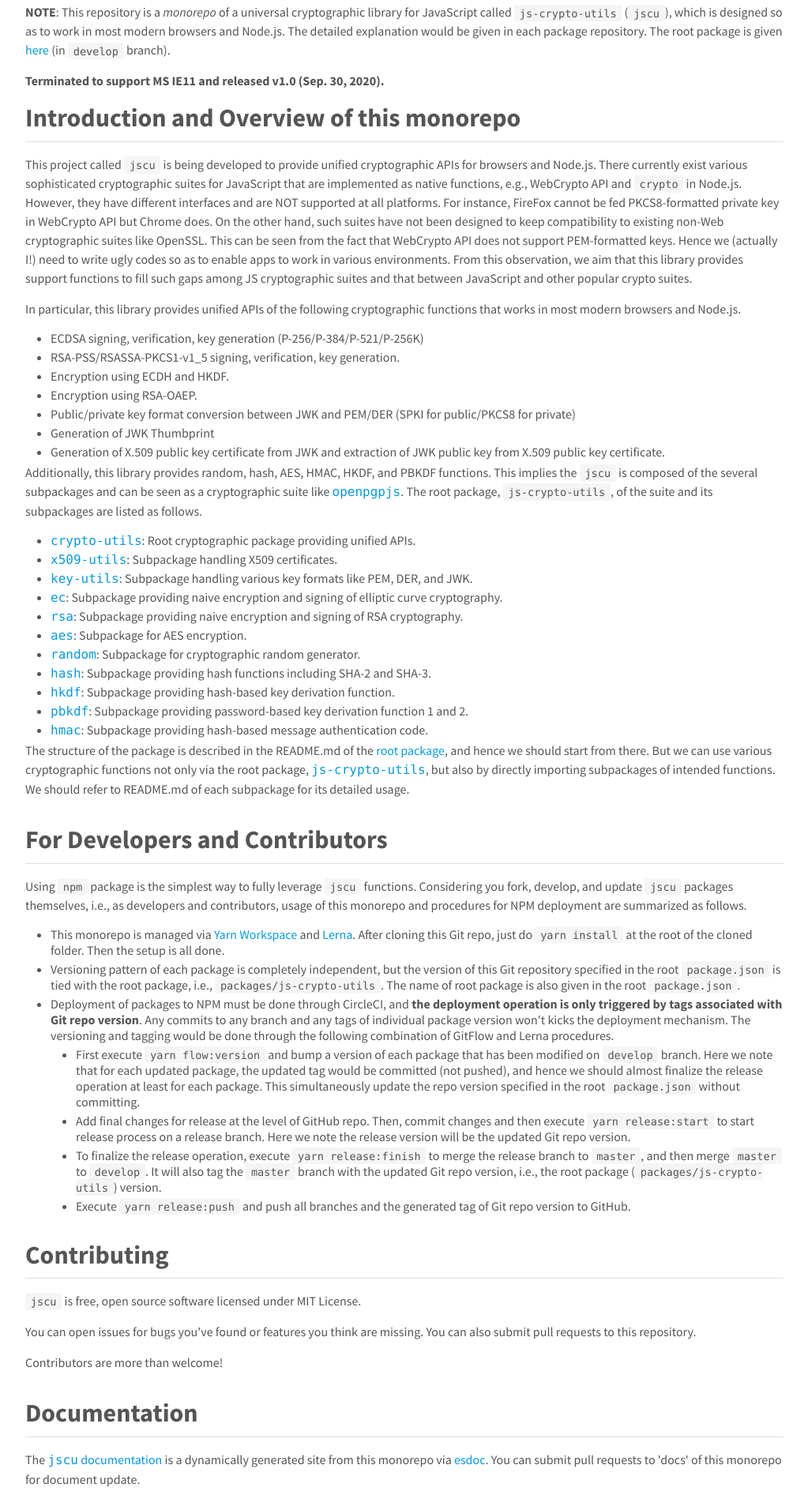
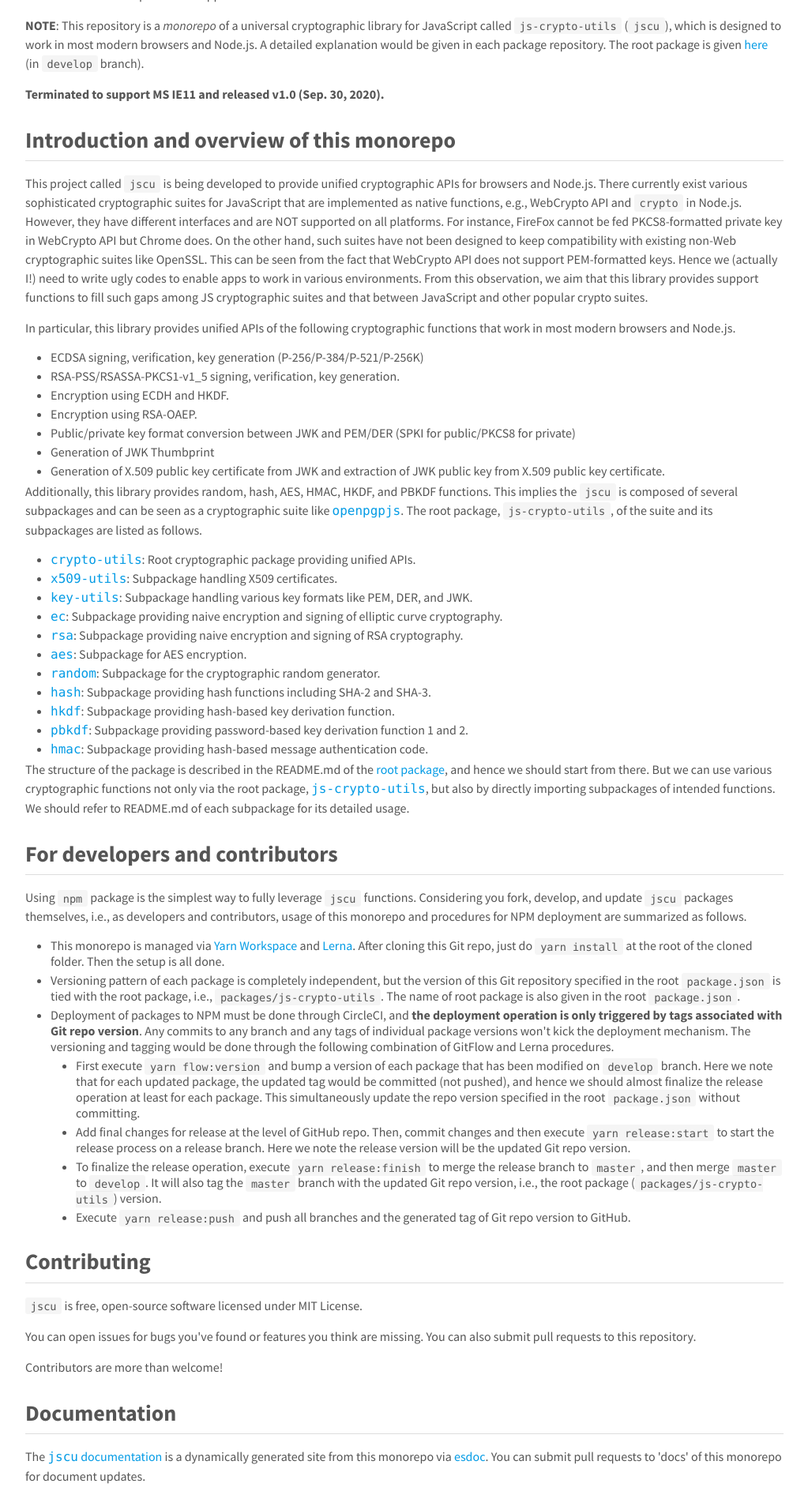
Before and after one commit to junkurihara/jscu-webpage, a plain HTML site: page docs/index.html in a window 1280 px wide. Shown: the part 826-2714 px from the top of the page at 79% size, without its empty margins (238-1261 px from the left). Drawn offline with Linux system fonts and the light colour scheme.

Commit message:
Updated via CircleCI

```diff
--- a/docs/index.html
+++ b/docs/index.html
@@ -33,7 +33,8 @@
 </div>
 </nav>
 
-<div class="content" data-ice="content"><div data-ice="index" class="github-markdown"><h2 id="jscu--a-universal-cryptographic-library-for-javascript">jscu: A Universal Cryptographic Library for JavaScript</h2><p><a href="https://circleci.com/gh/junkurihara/jscu"><img src="https://circleci.com/gh/junkurihara/jscu.svg?style=svg" alt="CircleCI"></a>
+<div class="content" data-ice="content"><div data-ice="index" class="github-markdown"><h1 id="jscu--a-universal-cryptographic-library-for-javascript">jscu: A Universal Cryptographic Library for JavaScript</h1><p>--</p>
+<p><a href="https://circleci.com/gh/junkurihara/jscu"><img src="https://circleci.com/gh/junkurihara/jscu.svg?style=svg" alt="CircleCI"></a>
 <a href="https://codecov.io/gh/junkurihara/jscu"><img src="https://codecov.io/gh/junkurihara/jscu/branch/develop/graph/badge.svg" alt="codecov"></a>
 <a href="https://codeclimate.com/github/junkurihara/jscu/maintainability"><img src="https://api.codeclimate.com/v1/badges/3e20cff0e8e062363a13/maintainability.svg" alt="Maintainability"></a>
 <a href="https://opensource.org/licenses/MIT"><img src="https://img.shields.io/badge/License-MIT-yellow.svg" alt="License: MIT"></a></p>
@@ -41,53 +42,53 @@
 <p><strong>WARNING</strong>: At this time this solution should be considered suitable for research and experimentation, further code and security review is needed before utilization in a production application.</p>
 </blockquote>
 <blockquote>
-<p><strong>NOTE</strong>: This repository is a <em>monorepo</em> of a universal cryptographic library for JavaScript called <code>js-crypto-utils</code> (<code>jscu</code>), which is designed so as to work in most modern browsers and Node.js. The detailed explanation would be given in each package repository. The root package is given <a href="https://github.com/junkurihara/jscu/tree/develop/packages/js-crypto-utils">here</a> (in <code>develop</code> branch).</p>
+<p><strong>NOTE</strong>: This repository is a <em>monorepo</em> of a universal cryptographic library for JavaScript called <code>js-crypto-utils</code> (<code>jscu</code>), which is designed to work in most modern browsers and Node.js. A detailed explanation would be given in each package repository. The root package is given <a href="https://github.com/junkurihara/jscu/tree/develop/packages/js-crypto-utils">here</a> (in <code>develop</code> branch).</p>
 </blockquote>
 <blockquote>
 <p><strong>Terminated to support MS IE11 and released v1.0 (Sep. 30, 2020).</strong></p>
 </blockquote>
-<h1 id="introduction-and-overview-of-this-monorepo">Introduction and Overview of this monorepo</h1><p>This project called <code>jscu</code> is being developed to provide unified cryptographic APIs for browsers and Node.js. There currently exist various sophisticated cryptographic suites for JavaScript that are implemented as native functions, e.g., WebCrypto API and <code>crypto</code> in Node.js. However, they have different interfaces and are NOT supported at all platforms. For instance, FireFox cannot be fed PKCS8-formatted private key in WebCrypto API but Chrome does. On the other hand, such suites have not been designed to keep compatibility to existing non-Web cryptographic suites like OpenSSL. This can be seen from the fact that WebCrypto API does not support PEM-formatted keys. Hence we (actually I!) need to write ugly codes so as to enable apps to work in various environments. From this observation, we aim that this library provides support functions to fill such gaps among JS cryptographic suites and that between JavaScript and other popular crypto suites.</p>
-<p>In particular, this library provides unified APIs of the following cryptographic functions that works in most modern browsers and Node.js.</p>
+<h2 id="introduction-and-overview-of-this-monorepo">Introduction and overview of this monorepo</h2><p>This project called <code>jscu</code> is being developed to provide unified cryptographic APIs for browsers and Node.js. There currently exist various sophisticated cryptographic suites for JavaScript that are implemented as native functions, e.g., WebCrypto API and <code>crypto</code> in Node.js. However, they have different interfaces and are NOT supported on all platforms. For instance, FireFox cannot be fed PKCS8-formatted private key in WebCrypto API but Chrome does. On the other hand, such suites have not been designed to keep compatibility with existing non-Web cryptographic suites like OpenSSL. This can be seen from the fact that WebCrypto API does not support PEM-formatted keys. Hence we (actually I!) need to write ugly codes to enable apps to work in various environments. From this observation, we aim that this library provides support functions to fill such gaps among JS cryptographic suites and that between JavaScript and other popular crypto suites.</p>
+<p>In particular, this library provides unified APIs of the following cryptographic functions that work in most modern browsers and Node.js.</p>
 <ul>
 <li>ECDSA signing, verification, key generation (P-256/P-384/P-521/P-256K)</li>
 <li>RSA-PSS/RSASSA-PKCS1-v1_5 signing, verification, key generation.</li>
 <li>Encryption using ECDH and HKDF.</li>
-<li>Encryption using RSA-OAEP. </li>
+<li>Encryption using RSA-OAEP.</li>
 <li>Public/private key format conversion between JWK and PEM/DER (SPKI for public/PKCS8 for private)</li>
 <li>Generation of JWK Thumbprint</li>
 <li>Generation of X.509 public key certificate from JWK and extraction of JWK public key from X.509 public key certificate.</li>
 </ul>
-<p>Additionally, this library provides random, hash, AES, HMAC, HKDF, and PBKDF functions. This implies the <code>jscu</code> is composed of the several subpackages and can be seen as a cryptographic suite like <a href="https://openpgpjs.org/"><code>openpgpjs</code></a>. The root package, <code>js-crypto-utils</code>, of the suite and its subpackages are listed as follows.</p>
+<p>Additionally, this library provides random, hash, AES, HMAC, HKDF, and PBKDF functions. This implies the <code>jscu</code> is composed of several subpackages and can be seen as a cryptographic suite like <a href="https://openpgpjs.org/"><code>openpgpjs</code></a>. The root package, <code>js-crypto-utils</code>, of the suite and its subpackages are listed as follows.</p>
 <ul>
 <li><a href="https://github.com/junkurihara/jscu/tree/develop/packages/js-crypto-utils"><code>crypto-utils</code></a>: Root cryptographic package providing unified APIs.</li>
 <li><a href="https://github.com/junkurihara/jscu/tree/develop/packages/js-x509-utils"><code>x509-utils</code></a>: Subpackage handling X509 certificates.</li>
 <li><a href="https://github.com/junkurihara/jscu/tree/develop/packages/js-crypto-key-utils"><code>key-utils</code></a>: Subpackage handling various key formats like PEM, DER, and JWK.</li>
 <li><a href="https://github.com/junkurihara/jscu/tree/develop/packages/js-crypto-ec"><code>ec</code></a>: Subpackage providing naive encryption and signing of elliptic curve cryptography.</li>
-<li><a href="https://github.com/junkurihara/jscu/tree/develop/packages/js-crypto-rsa"><code>rsa</code></a>: Subpackage providing naive encryption and signing of RSA cryptography. </li>
+<li><a href="https://github.com/junkurihara/jscu/tree/develop/packages/js-crypto-rsa"><code>rsa</code></a>: Subpackage providing naive encryption and signing of RSA cryptography.</li>
 <li><a href="https://github.com/junkurihara/jscu/tree/develop/packages/js-crypto-aes"><code>aes</code></a>: Subpackage for AES encryption.</li>
-<li><a href="https://github.com/junkurihara/jscu/tree/develop/packages/js-crypto-random"><code>random</code></a>: Subpackage for cryptographic random generator.</li>
+<li><a href="https://github.com/junkurihara/jscu/tree/develop/packages/js-crypto-random"><code>random</code></a>: Subpackage for the cryptographic random generator.</li>
 <li><a href="https://github.com/junkurihara/jscu/tree/develop/packages/js-crypto-hash"><code>hash</code></a>: Subpackage providing hash functions including SHA-2 and SHA-3.</li>
 <li><a href="https://github.com/junkurihara/jscu/tree/develop/packages/js-crypto-hkdf"><code>hkdf</code></a>: Subpackage providing hash-based key derivation function.</li>
 <li><a href="https://github.com/junkurihara/jscu/tree/develop/packages/js-crypto-pbkdf"><code>pbkdf</code></a>: Subpackage providing password-based key derivation function 1 and 2.</li>
 <li><a href="https://github.com/junkurihara/jscu/tree/develop/packages/js-crypto-hmac"><code>hmac</code></a>: Subpackage providing hash-based message authentication code.</li>
 </ul>
 <p>The structure of the package is described in the README.md of the <a href="https://github.com/junkurihara/jscu/tree/develop/packages/js-crypt-utils">root package</a>, and hence we should start from there. But we can use various cryptographic functions not only via the root package, <a href="https://github.com/junkurihara/jscu/tree/develop/packages/js-crypt-utils"><code>js-crypto-utils</code></a>, but also by directly importing subpackages of intended functions. We should refer to README.md of each subpackage for its detailed usage.</p>
-<h1 id="for-developers-and-contributors">For Developers and Contributors</h1><p>Using <code>npm</code> package is the simplest way to fully leverage <code>jscu</code> functions. Considering you fork, develop, and update <code>jscu</code> packages themselves, i.e., as developers and contributors, usage of this monorepo and procedures for NPM deployment are summarized as follows.</p>
+<h2 id="for-developers-and-contributors">For developers and contributors</h2><p>Using <code>npm</code> package is the simplest way to fully leverage <code>jscu</code> functions. Considering you fork, develop, and update <code>jscu</code> packages themselves, i.e., as developers and contributors, usage of this monorepo and procedures for NPM deployment are summarized as follows.</p>
 <ul>
 <li>This monorepo is managed via <a href="https://yarnpkg.com/en/docs/workspaces">Yarn Workspace</a> and <a href="https://github.com/lerna/lerna">Lerna</a>. After cloning this Git repo, just do <code>yarn install</code> at the root of the cloned folder. Then the setup is all done.</li>
 <li>Versioning pattern of each package is completely independent, but the version of this Git repository specified in the root <code>package.json</code> is tied with the root package, i.e., <code>packages/js-crypto-utils</code>. The name of root package is also given in the root <code>package.json</code>.</li>
-<li>Deployment of packages to NPM must be done through CircleCI, and <strong>the deployment operation is only triggered by tags associated with Git repo version</strong>. Any commits to any branch and any tags of individual package version won&apos;t kicks the deployment mechanism. The versioning and tagging would be done through the following combination of GitFlow and Lerna procedures.<ol>
+<li>Deployment of packages to NPM must be done through CircleCI, and <strong>the deployment operation is only triggered by tags associated with Git repo version</strong>. Any commits to any branch and any tags of individual package versions won&apos;t kick the deployment mechanism. The versioning and tagging would be done through the following combination of GitFlow and Lerna procedures.<ol>
 <li>First execute <code>yarn flow:version</code> and bump a version of each package that has been modified on <code>develop</code> branch. Here we note that for each updated package, the updated tag would be committed (not pushed), and hence we should almost finalize the release operation at least for each package. This simultaneously update the repo version specified in the root <code>package.json</code> without committing.</li>
-<li>Add final changes for release at the level of GitHub repo. Then, commit changes and then execute <code>yarn release:start</code> to start release process on a release branch. Here we note the release version will be the updated Git repo version.</li>
+<li>Add final changes for release at the level of GitHub repo. Then, commit changes and then execute <code>yarn release:start</code> to start the release process on a release branch. Here we note the release version will be the updated Git repo version.</li>
 <li>To finalize the release operation, execute <code>yarn release:finish</code> to merge the release branch to <code>master</code>, and then merge <code>master</code> to <code>develop</code>. It will also tag the <code>master</code> branch with the updated Git repo version, i.e., the root package (<code>packages/js-crypto-utils</code>) version.</li>
 <li>Execute <code>yarn release:push</code> and push all branches and the generated tag of Git repo version to GitHub.</li>
 </ol>
 </li>
 </ul>
-<h1 id="contributing">Contributing</h1><p><code>jscu</code> is free, open source software licensed under MIT License.</p>
+<h2 id="contributing">Contributing</h2><p><code>jscu</code> is free, open-source software licensed under MIT License.</p>
 <p>You can open issues for bugs you&apos;ve found or features you think are missing. You can also submit pull requests to this repository.</p>
 <p>Contributors are more than welcome!</p>
-<h1 id="documentation">Documentation</h1><p>The <a href="https://junkurihara.github.io/jscu-webpage/"><code>jscu</code> documentation</a> is a dynamically generated site from this monorepo via <a href="https://esdoc.org/">esdoc</a>. You can submit pull requests to &apos;docs&apos; of this monorepo for document update.</p>
+<h2 id="documentation">Documentation</h2><p>The <a href="https://junkurihara.github.io/jscu-webpage/"><code>jscu</code> documentation</a> is a dynamically generated site from this monorepo via <a href="https://esdoc.org/">esdoc</a>. You can submit pull requests to &apos;docs&apos; of this monorepo for document updates.</p>
 </div>
 </div>
 
```
Also changed, not shown: docs/index.json (+3 -3 lines), docs/manual/index.html (+8 -9 lines), docs/manual/js-crypto-utils.html (+8 -9 lines).
